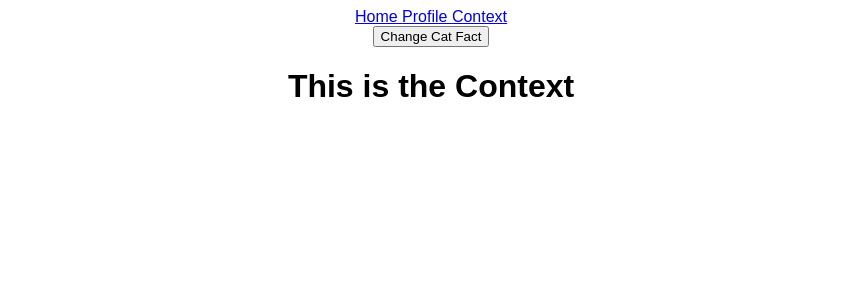
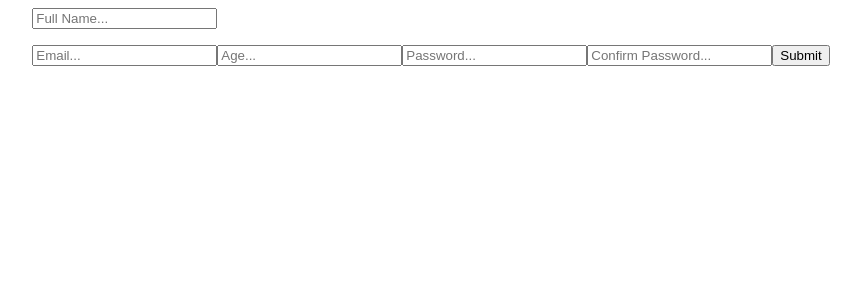
Before and after one commit to jonathanLindquist/rcy_episode_1, a React (Create React App) app: page /context in a window 1280 px wide. Shown: the top 300 px of the page, without its empty margins (217-1078 px from the left). Built offline with nearby package versions, Linux system fonts and the light colour scheme; no server answers.

Commit message:
hook-form + yup + resolvers

```diff
--- a/package.json
+++ b/package.json
@@ -3,6 +3,7 @@
   "version": "0.1.0",
   "private": true,
   "dependencies": {
+    "@hookform/resolvers": "^3.3.2",
     "@tanstack/react-query": "^4.36.1",
     "@testing-library/jest-dom": "^5.17.0",
     "@testing-library/react": "^13.4.0",
@@ -10,9 +11,11 @@
     "axios": "^1.5.1",
     "react": "^18.2.0",
     "react-dom": "^18.2.0",
+    "react-hook-form": "^7.47.0",
     "react-router-dom": "^6.16.0",
     "react-scripts": "5.0.1",
-    "web-vitals": "^2.1.4"
+    "web-vitals": "^2.1.4",
+    "yup": "^1.3.2"
   },
   "scripts": {
     "start": "BROWSER=\"/Applications/Brave Browser.app/Contents/MacOS/Brave Browser\" react-scripts start",
--- a/src/App.js
+++ b/src/App.js
@@ -1,44 +1,10 @@
 import "./App.css";
-import { useState, createContext, useEffect } from "react";
-import { BrowserRouter as BRouter, Routes, Route } from "react-router-dom";
-import { Home } from "./pages/Home";
-import { Profile } from "./components/Profile";
-import { Context } from "./pages/Context";
-import { Navbar } from "./components/Navbar";
-import Axios from "axios";
-import { QueryClient, QueryClientProvider } from "@tanstack/react-query";
-
-export const AppContext = createContext();
+import { Form } from "./components/Form";
 
 function App() {
-  const [userName, setUserName] = useState("Jonathan");
-  const [catFact, setCatFact] = useState("");
-
-  useEffect(() => {
-    changeCatFact();
-  }, []);
-
-  const changeCatFact = () => {
-    Axios.get("https://catfact.ninja/fact").then((res) => {
-      setCatFact(res.data.fact);
-    });
-  };
-
-  const client = new QueryClient({
-    defaultOptions: {
-      // these are the two default topics, options inside
-      queries: {
-        refetchOnWindowFocus: true, // default, can set to false to not auto-fetch when switching tabs
-      },
-      mutations: {
-        retry: false, // unknown if this is default
-      },
-    },
-  });
-
   return (
     <div className="App">
-      <AppContext.Provider value={{ userName, setUserName }}>
+      {/* <AppContext.Provider value={{ userName, setUserName }}>
         <QueryClientProvider client={client}>
           <BRouter>
             <Navbar />
@@ -55,7 +21,8 @@
             </Routes>
           </BRouter>
         </QueryClientProvider>
-      </AppContext.Provider>
+      </AppContext.Provider> */}
+      <Form />
     </div>
   );
 }
--- /dev/null
+++ b/src/components/Form.js
@@ -0,0 +1,48 @@
+import { useForm } from "react-hook-form";
+import * as yup from "yup";
+import { yupResolver } from "@hookform/resolvers/yup";
+
+export const Form = () => {
+  const schema = yup.object().shape({
+    fullName: yup.string().required("Your full name is required"),
+    email: yup.string().email().required(),
+    age: yup.number().positive().integer().min(18).required(),
+    password: yup.string().min(8).max(22).required(),
+    confirmPassword: yup
+      .string()
+      .oneOf([yup.ref("password"), null], "Passwords don't match")
+      .required(),
+  });
+
+  const {
+    register,
+    handleSubmit,
+    formState: { errors },
+  } = useForm({
+    resolver: yupResolver(schema),
+  });
+
+  const onSubmit = (data) => {
+    console.log(data);
+  };
+
+  return (
+    <form onSubmit={handleSubmit(onSubmit)}>
+      <input type="text" placeholder="Full Name..." {...register("fullName")} />
+      <p>{errors.fullName?.message}</p>
+      <input type="text" placeholder="Email..." {...register("email")} />
+      <input type="number" placeholder="Age..." {...register("age")} />
+      <input
+        type="password"
+        placeholder="Password..."
+        {...register("password")}
+      />
+      <input
+        type="password"
+        placeholder="Confirm Password..."
+        {...register("confirmPassword")}
+      />
+      <input type="submit" />
+    </form>
+  );
+};
```
Also changed, not shown: 1 other file (tests, documents, lock files or other folders).
